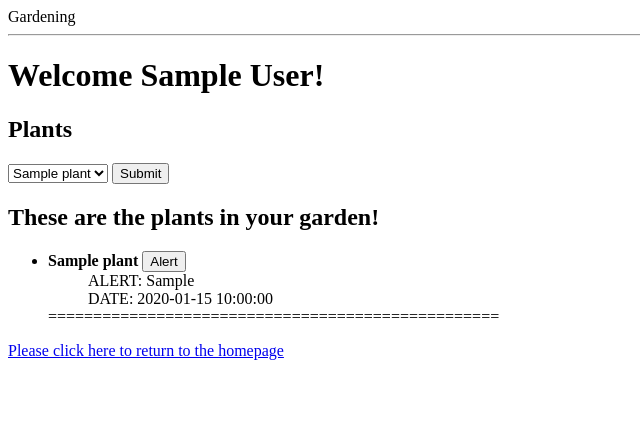
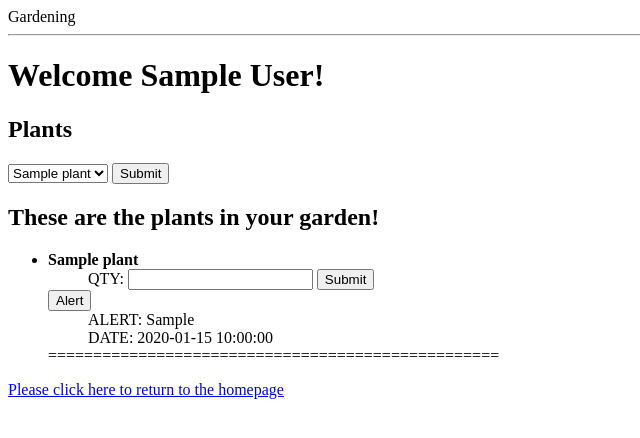
Before and after one commit to rdacso/Gardening-app, a Flask app: page /users/1 in a window 1280 px wide. Shown: the top 438 px of the page, without its empty margins (0-640 px from the left). Run offline with Flask 2, Linux system fonts and the light colour scheme; tables that the repository leaves empty hold one stand-in row (values such as "Sample post"); some libraries are stand-ins or nearby versions.

Commit message:
user can now add plant qty to user profile page. Updated schema to remove unnecessary foreign key

```diff
--- a/model.py
+++ b/model.py
@@ -47,7 +47,7 @@
     __tablename__ = "userplants"
 
     up_id = db.Column(db.Integer, autoincrement=True, primary_key=True)
-    alert_id = db.Column(db.Integer, unique=True)
+    alert_id = db.Column(db.Integer)
     plant_id = db.Column(db.Integer, db.ForeignKey('plants.plant_id'))
     user_id = db.Column(db.Integer, db.ForeignKey('users.user_id'))
     qty = db.Column(db.Integer)
--- a/server.py
+++ b/server.py
@@ -183,12 +183,26 @@
 
     return redirect("/users/" + str(user_id))
 
-    # return jsonify({'user_plant_id': user_plant_id,
-    #                 'alert_type_id': alert_type_id,
-    #                 'date': date
-    #                 })
+
+@app.route('/addqty', methods=['GET'])
+def add_qty():
+    qty = request.args.get('qty')
+    user_plant_id = request.args.get('user_plant_id')
+    user_id = session.get('user_id')
+
+    if user_id:
+        plant_number = UserPlant.query.filter_by(up_id=user_plant_id).first()
+        plant_number.qty = qty
+
+    else:
+        raise Exception("No user logged in.")
 
 
+    flash('Quantity updated')
+    # db.session.add(plant_number)
+    db.session.commit()
+
+    return redirect("/users/" + str(user_id))
 
 
 if __name__ == "__main__":
--- a/templates/user_info.html
+++ b/templates/user_info.html
@@ -65,6 +65,11 @@
           <li>
               <a id='plant_common_name'>
                 <b>{{ plant.plant_type.common_name }}</b>
+              <form action='/addqty' id='form{{ plant.qty }}'>
+                <input type='hidden' value='{{ plant.up_id }}' id='hidden{{ plant.up_id }}' name='user_plant_id'>
+                <ul> QTY: <input type='text' id='qty{{ plant.qty }}' name='qty'> <input type='submit' id='submit{{ plant.qty }}'></ul>
+                <div id='number_of_plants{{ plant.qty }}'></div>
+
                 <!-- Trigger/Open The Modal -->
               </a>
               <!-- Trigger/Open The Modal -->
@@ -77,10 +82,10 @@
                   <div class='modal-content'>
                     <span class='close'>x</span>
 
-                      <form action='/addalerts' method='POST' id='post-form'>
+                      <form action='/addalerts' method='POST'>
                       <input type='hidden' value='{{ plant.up_id }}' id='hidden{{ plant.up_id }}' name='user_plant_id'>
                       <label>Please select the alert you wish to set.</label>
-                      <select id='form{{ plant.up_id }}' name='alert_type_id'>
+                      <select id='select{{ plant.up_id }}' name='alert_type_id'>
                         {% for alert in load_alerts %}
                             <option value='{{ alert.alert_type_id }}'>{{ alert.alert_type }}</option>
                         {% endfor %}
@@ -97,8 +102,10 @@
                   <ul> ALERT: {{ alert.alert_type }}</ul>
                   <ul> DATE: {{ alert.date }} </ul>
                   ==================================================
+
                 {% endfor %}
           </li>
+
       {% endfor %}
     </ul>
 
@@ -128,7 +135,6 @@
 
   });
 
-
   {% endfor %}
 
 </script>
```
